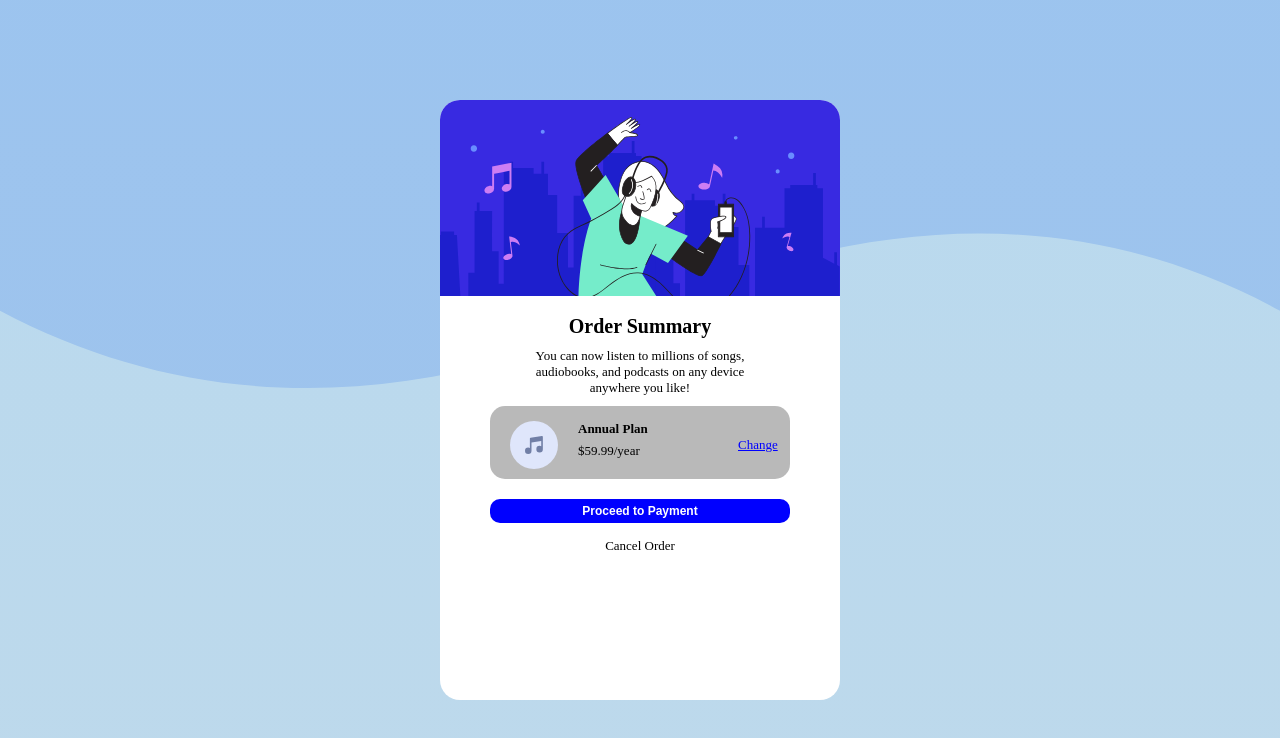
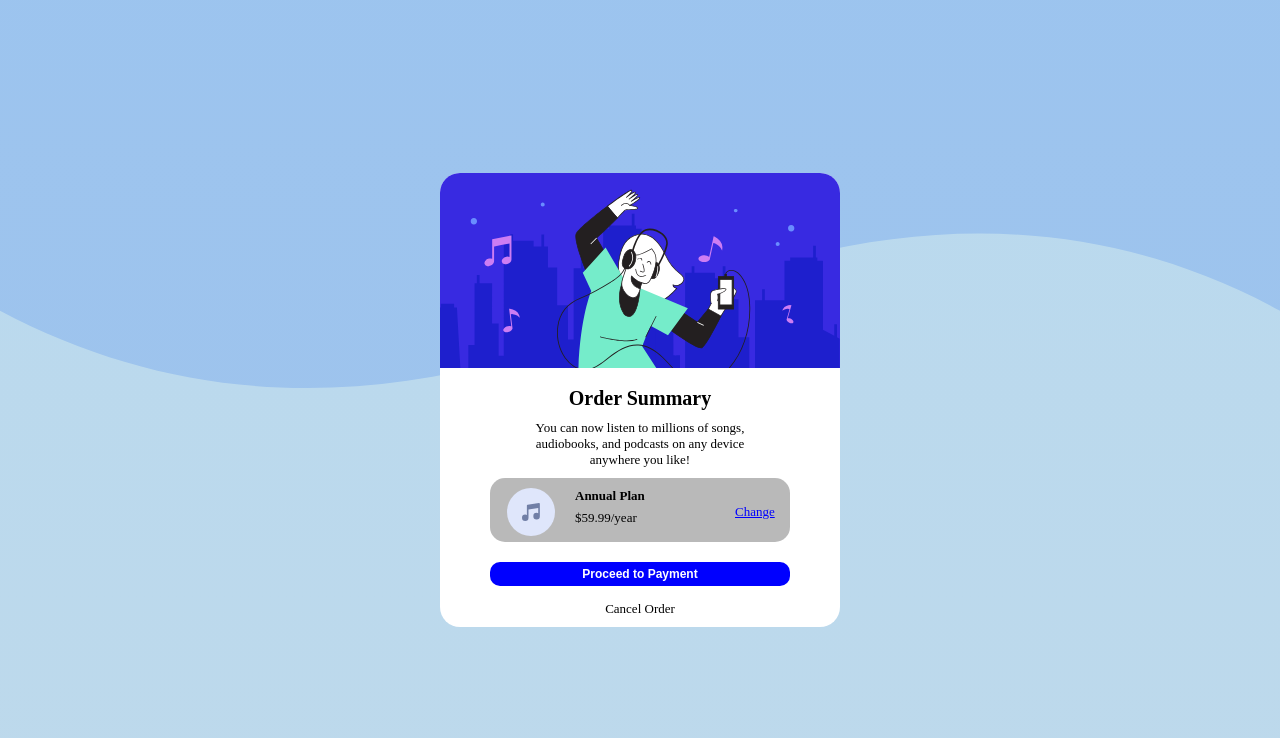
Before and after one commit to iroifeanyi/order-summary-component.github.io, a plain HTML site: page index.html in a window 1280 px wide. Drawn offline with Linux system fonts and the light colour scheme.

Commit message:
new update

```diff
--- a/style.css
+++ b/style.css
@@ -15,7 +15,6 @@ body{
     align-items: center;
 }
 .box{
-    height: 75vh;
     width: 400px;
     background-color: white;
     border-radius: 20px;
@@ -30,6 +29,7 @@ body{
 .first-box img{
     width: 100%;
 }
+
 .next-box{
     width: 400px;
     display: flex;
@@ -54,7 +54,7 @@ body{
     width: 300px;
     margin-top: 10px;
     border-radius: 15px;
-    padding: 15px 0px 10px 20px;
+    padding: 10px 0px 6px 17px;
     background-color: rgba(128, 128, 128, 0.548);
 }
 .some-text{
```
Also changed, not shown: index.html (+1 -1 lines).
